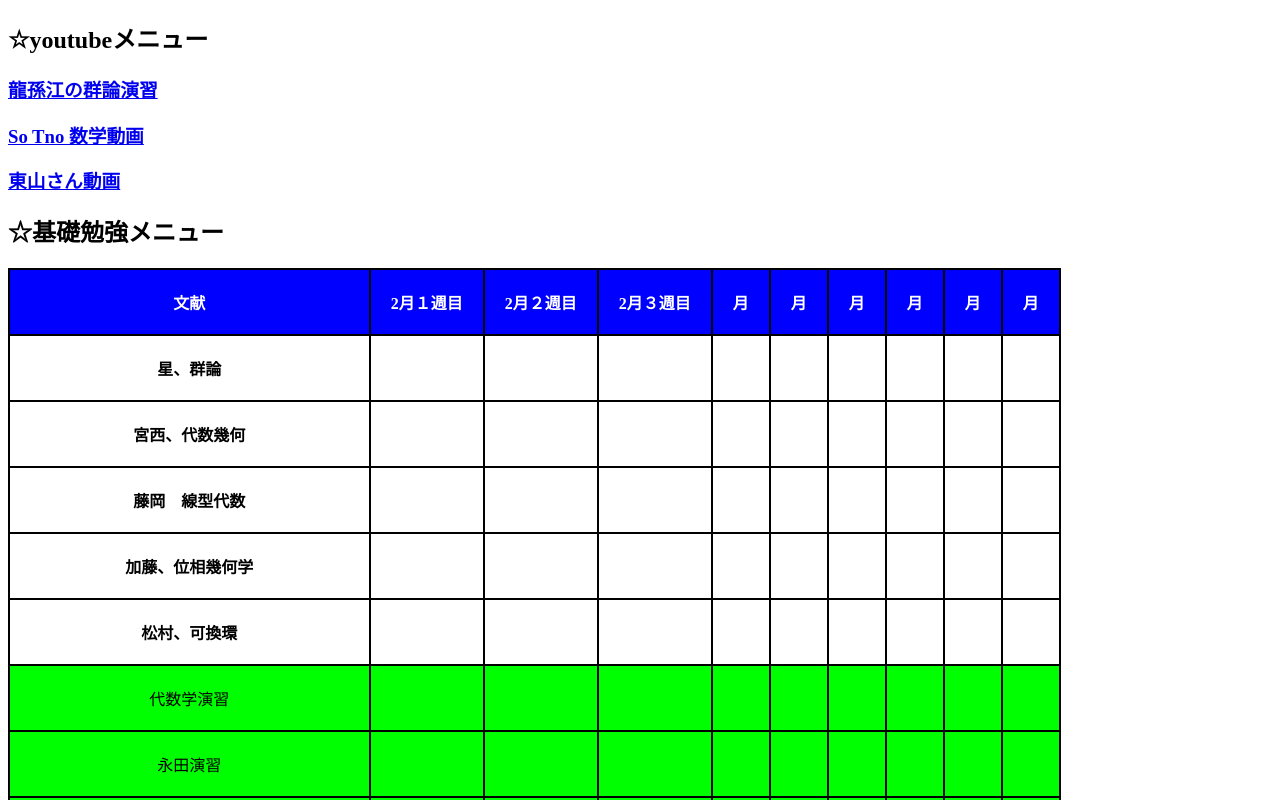
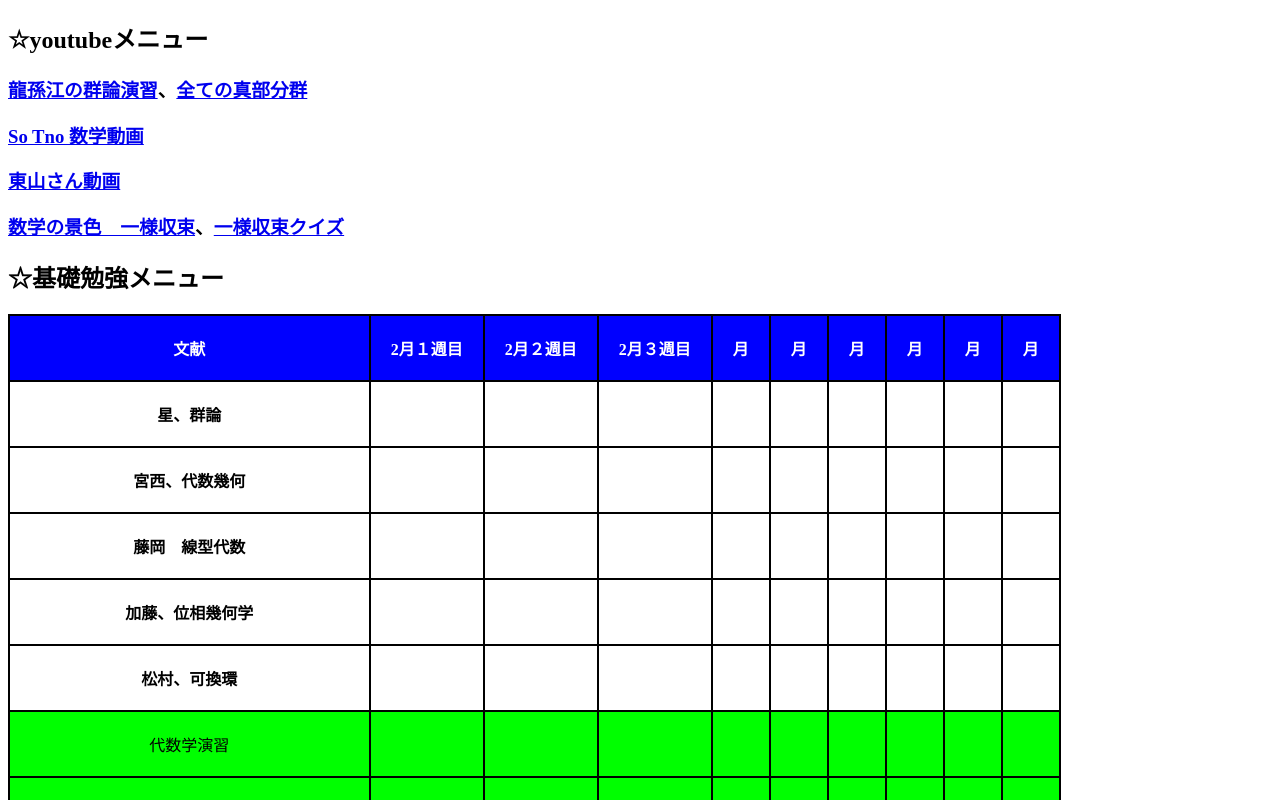
Before and after one commit to Nuko333/Nuko333.github.io, a plain HTML site: page plan/Menu.html in a window 1280 px wide. Shown: the top 800 px of the page. Drawn offline with Linux system fonts and the light colour scheme.

Commit message:
Update Menu.html

```diff
--- a/plan/Menu.html
+++ b/plan/Menu.html
@@ -45,9 +45,10 @@
 </head>
 <body>
 <h2>☆youtubeメニュー</h2>
-  <h3><a href="https://www.youtube.com/@ron1827/playlists" target="_blank">龍孫江の群論演習</a></h3>
+  <h3><a href="https://www.youtube.com/@ron1827/playlists" target="_blank">龍孫江の群論演習</a>、<a href="https://www.youtube.com/watch?v=sabimOOVgYQ" target="_blank">全ての真部分群</a></h3>
   <h3><a href="https://www.youtube.com/@sotno1772/videos" target="_blank">So Tno 数学動画</a></h3>
   <h3><a href="https://www.kurims.kyoto-u.ac.jp/~higashi/" target="_blank">東山さん動画</a></h3>
+  <h3><a href="https://mathlandscape.com/uniformly-pointwise-convergence" target="_blank">数学の景色　一様収束</a>、<a href="https://www.youtube.com/watch?v=JEOneZzZ3WM" target="_blank">一様収束クイズ</a></h3>
 <h2>☆基礎勉強メニュー</h2>
 <table>
   <tbody>
@@ -287,5 +288,9 @@
 <h3><a href="https://ja.wikipedia.org/wiki/%E3%83%A2%E3%82%B8%E3%83%A5%E3%83%A9%E3%82%A4%E7%A9%BA%E9%96%93" target="_blank">Wiki モジュライ空間</a></h3>
 <h2><a href="https://stacks.math.columbia.edu/browse" target="_blank">○Stack project</a></h2>
 
+<hr color="blue">
+<h2>○ちょっとした問題</h2>
+
+
 </body>
 </html>
```
